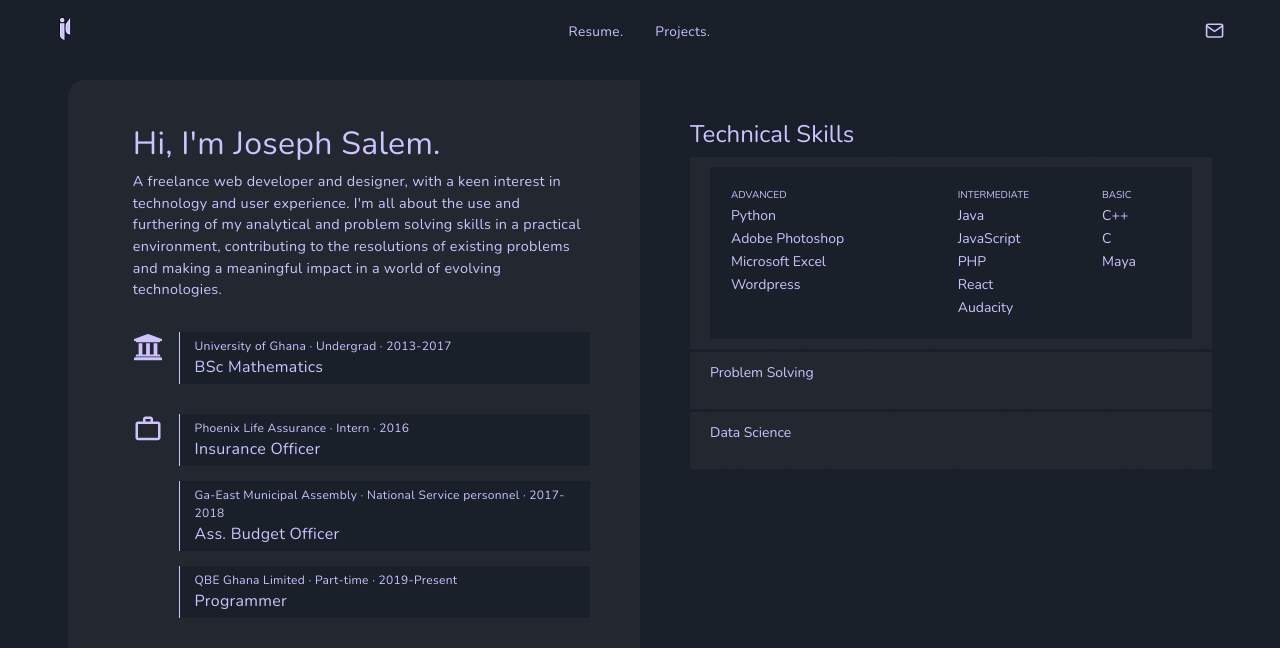
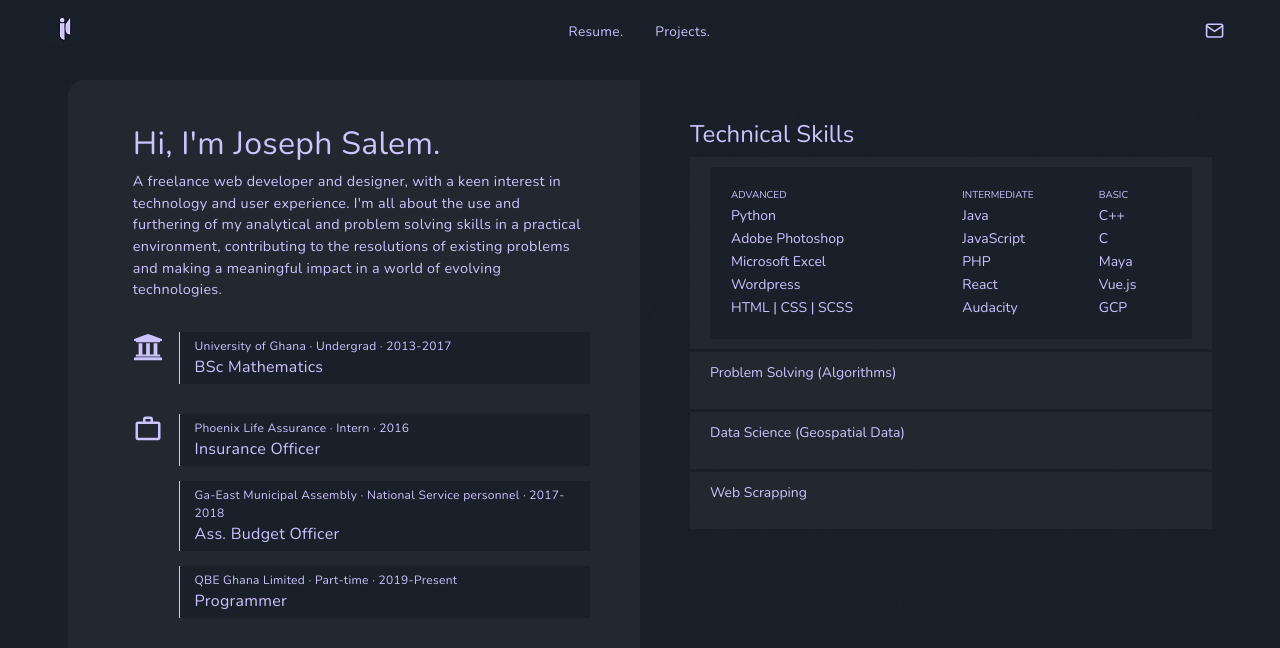
Before and after one commit to JoeSal777/joesal-portifolio, a React (Create React App) app: page /resume in a window 1280 px wide. Shown: the top 648 px of the page. Built offline with nearby package versions, Linux system fonts and the light colour scheme; a web font is replaced by a local one.

Commit message:
more to skills

```diff
--- a/src/components/Resume.js
+++ b/src/components/Resume.js
@@ -12,8 +12,8 @@ const language_list = [
     {advanced: 'Python', intermediate: 'Java', basic: 'C++'  },
     {advanced: 'Adobe Photoshop', intermediate: 'JavaScript', basic: 'C'  },
     {advanced: 'Microsoft Excel', intermediate: 'PHP', basic: 'Maya'  },
-    {advanced: 'Wordpress', intermediate: 'React', basic: ''  },
-    {advanced: '', intermediate: 'Audacity', basic: ''  }
+    {advanced: 'Wordpress', intermediate: 'React', basic: 'Vue.js'  },
+    {advanced: 'HTML | CSS | SCSS', intermediate: 'Audacity', basic: 'GCP'  }
 ]
 const colNames = ['Advanced', 'Intermediate', 'Basic']
 
@@ -88,10 +88,13 @@ export default class Resume extends Component {
                                     </div>
                                 </div>
                                 <div className='ts_section'>
-                                    <p>Problem Solving</p>
+                                    <p>Problem Solving (Algorithms)</p>
                                 </div>
                                 <div className='ts_section'>
-                                    <p>Data Science</p>
+                                    <p>Data Science (Geospatial Data)</p>
+                                </div>
+                                <div className='ts_section'>
+                                    <p>Web Scrapping</p>
                                 </div>
                             </div>
                         </div>
--- a/src/styles/_resume.scss
+++ b/src/styles/_resume.scss
@@ -124,6 +124,7 @@
             .ts_table_section{
                 background-color: var(--mainDark);
                 padding: 20px;
+                border-radius: 3px;
             }
 
     }
```
